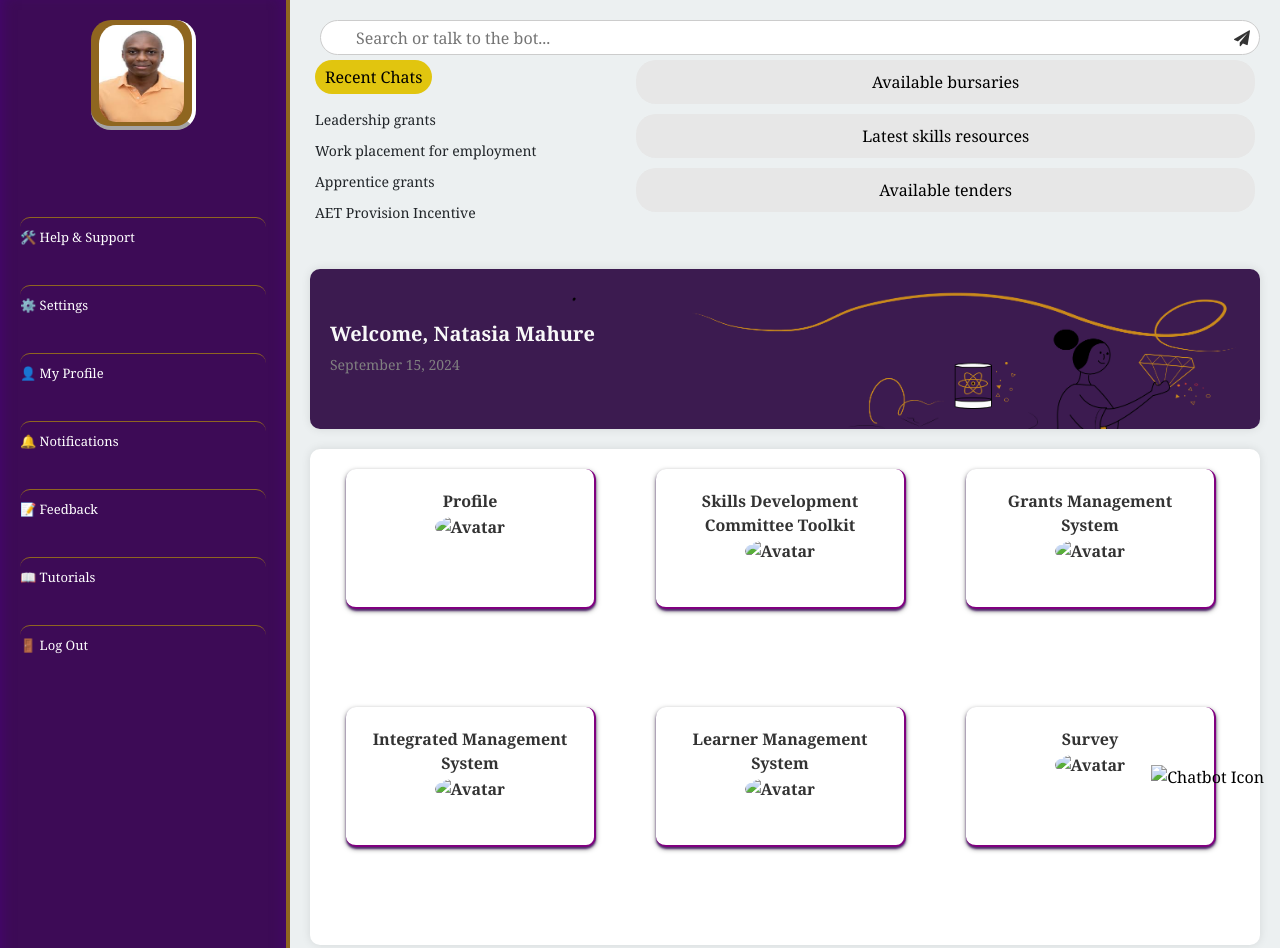
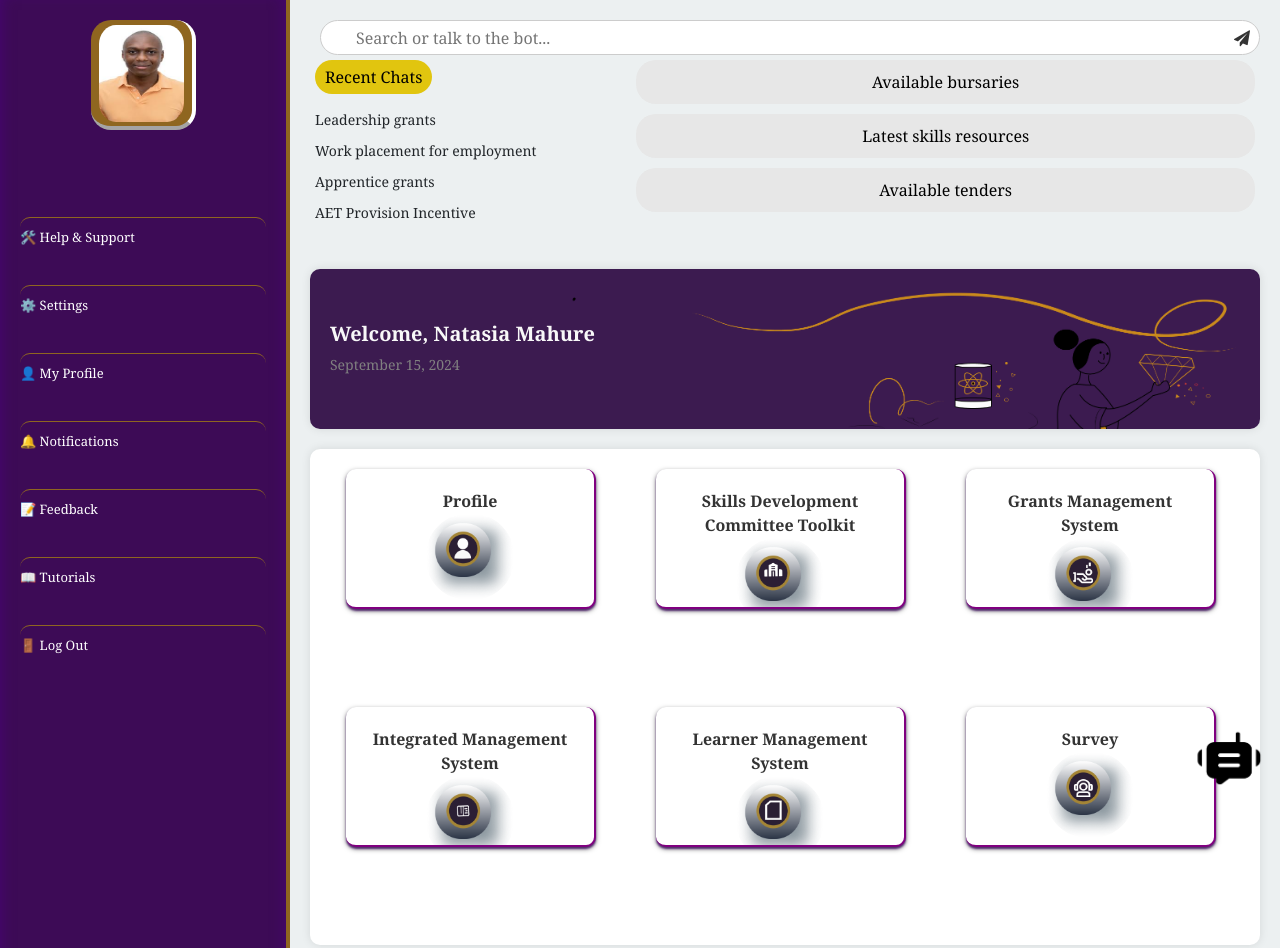
Before and after one commit to Fabchirajoul/chatbot, a plain HTML site: page index.html in a window 1280 px wide. Shown: the top 948 px of the page. Drawn offline with nearby package versions, Linux system fonts and the light colour scheme; files whose address does not match are found by name.

Commit message:
added the images

```diff
--- a/index.html
+++ b/index.html
@@ -17,7 +17,7 @@
     <!-- <div class="chatbot-header">
         <div class="d-flex align-items-center justify-content-between px-3 py-2">
             <div class="d-flex align-items-center">
-                <img src="./images/menu.png" alt="Menu icon" width="40" style="padding-right: 5px;">
+                <img src="./images/chatbotmenu.png" alt="Menu icon" width="40" style="padding-right: 5px;">
                 <img src="./images/robot.png" alt="Bot icon" width="40"style="padding-right: 5px;">
                 <div class="user-info">
                     <h5>JBSBot</h5>
@@ -110,36 +110,36 @@
             <!-- Main Box with 6 Sub Boxes -->
             <div class="main-box">
                 <div class="sub-box">Profile
-                    <div class="graduate-icon"><img src="./images/14 (2).png" alt="Avatar"
+                    <div class="graduate-icon"><img src="./Static/images/14 (2).png" alt="Avatar"
                             style="border-radius: 50%; width: 90px;">
                     </div>
                     <div class="tooltip-text">Profile Overview|Personal Information|Profile Picture</div>
                 </div>
                 <div class="sub-box">Skills Development Committee Toolkit
-                    <div class="graduate-icon"><img src="./images/19.png" alt="Avatar"
+                    <div class="graduate-icon"><img src="./Static/images/19.png" alt="Avatar"
                             style="border-radius: 50%; width: 90px;">
                     </div>
                     <div class="tooltip-text">Upcoming Assignments|Caurse Shedule|Grade</div>
                 </div>
                 <div class="sub-box">Grants Management System
-                    <div class="graduate-icon"><img src="./images/17.png" alt="Avatar"
+                    <div class="graduate-icon"><img src="./Static/images/17.png" alt="Avatar"
                             style="border-radius: 50%; width: 90px;">
                     </div>
                     <div class="tooltip-text">Upcoming Bursaries|Outstanding Fees|Grade</div>
                 </div>
                 <div class="sub-box">Integrated Management System
-                    <div class="graduate-icon"><img src="./images/15.png" alt="Avatar"
+                    <div class="graduate-icon"><img src="./Static/images/15.png" alt="Avatar"
                             style="border-radius: 50%; width: 90px;">
                     </div>
                     <div class="tooltip-text">Grades|Progress Report|Proof of Registration</div>
                 </div>
                 <div class="sub-box">Learner Management System
-                    <div class="graduate-icon"><img src="./images/16.png" alt="Avatar"
+                    <div class="graduate-icon"><img src="./Static/images/16.png" alt="Avatar"
                             style="border-radius: 50%; width: 90px;">
                     </div>
                 </div>
                 <div class="sub-box">Survey
-                    <div class="graduate-icon"><img src="./images/18.png" alt="Avatar"
+                    <div class="graduate-icon"><img src="./Static/images/18.png" alt="Avatar"
                             style="border-radius: 50%; width: 90px;">
                     </div>
                 </div>
@@ -152,19 +152,19 @@
     <!-- Chatbot Popup -->
     <div class="bot-container" id="botContainer">
         <button class="bot-icon" onclick="toggleBotPopup()" id="botIcon">
-            <img src="./images/chatbot.png" alt="Chatbot Icon">
+            <img src="./Static/images/chatbot.png" alt="Chatbot Icon">
         </button>
 
         <div class="bot-popup" id="botPopup">
             <div class="bot-header">
                 <button class="back-btn" onclick="toggleBotPopup()">
-                    <img src="./images/back.png" alt="Back">
+                    <img src="./Static/images/back.png" alt="Back">
                 </button>
                 <span>Ask Chatbot</span>
             </div>
             <div class="bot-body">
                 <div class="message bot-message">
-                    <img src="./images/bot-chat.png" alt="Bot Avatar" class="avatar">
+                    <img src="./Static/images/bot-chat.png" alt="Bot Avatar" class="avatar">
                     <div class="message-content">
                         <p>Hello, how can I assist you today?</p>
                     </div>
```
